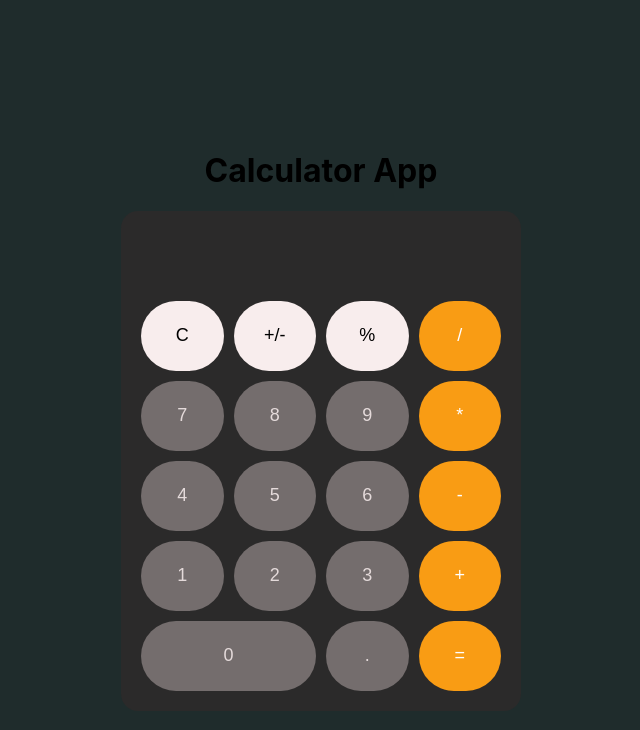
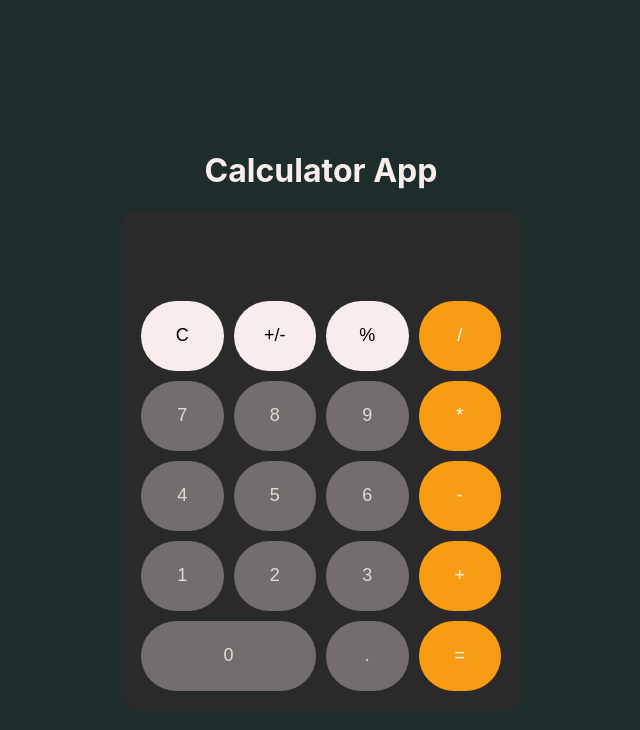
Before and after one commit to Saqibi4213/calculator, a React (Create React App) app: page / in a window 1280 px wide. Shown: the top 730 px of the page, without its empty margins (319-959 px from the left). Built offline with nearby package versions, Linux system fonts and the light colour scheme.

Commit message:
implenting feedback

```diff
--- a/src/App.css
+++ b/src/App.css
@@ -14,6 +14,7 @@
   height: 100vh;
   padding: 20px;
   background-color: rgb(31, 44, 44);
+  color: #f8eded;
 }
 
 #calculator {
@@ -33,6 +34,7 @@
   width: 100%;
   max-width: 400px;
   box-sizing: border-box;
+  color: #f8eded;
 }
 
 button {
```
